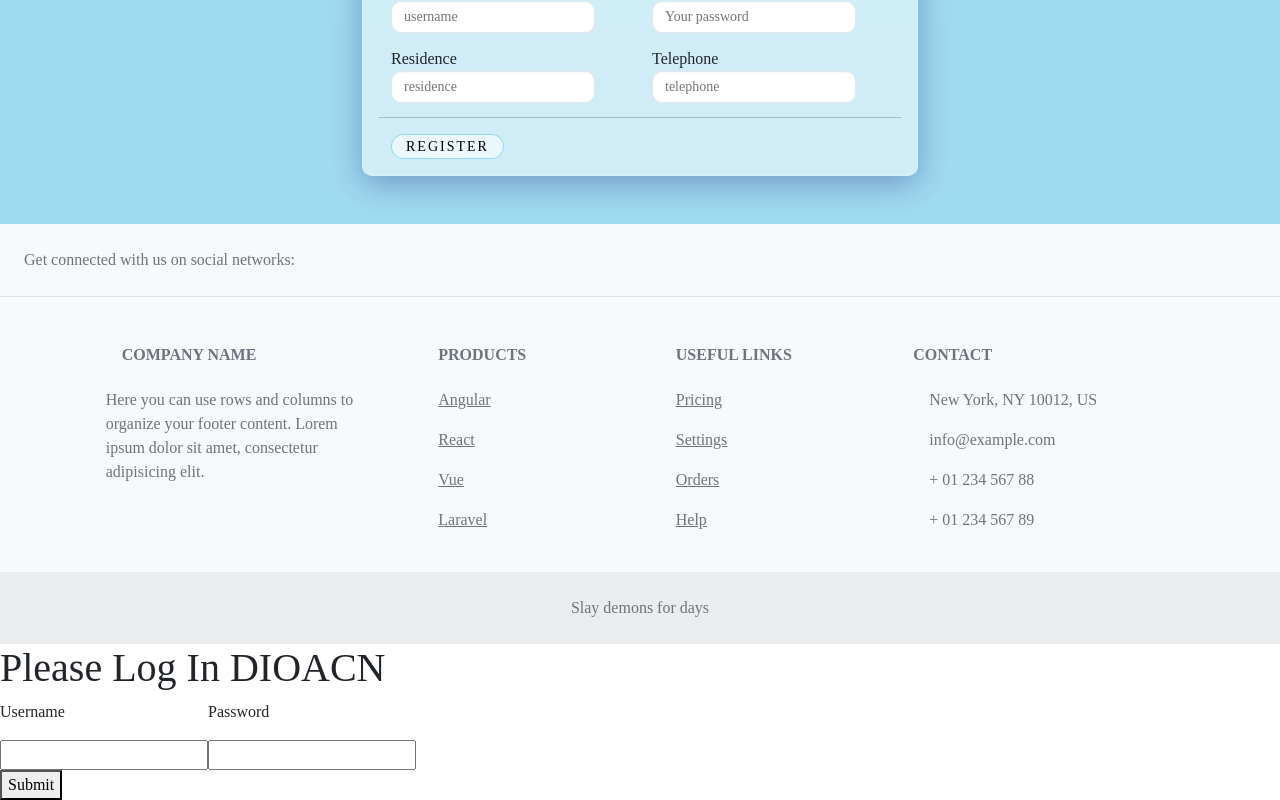
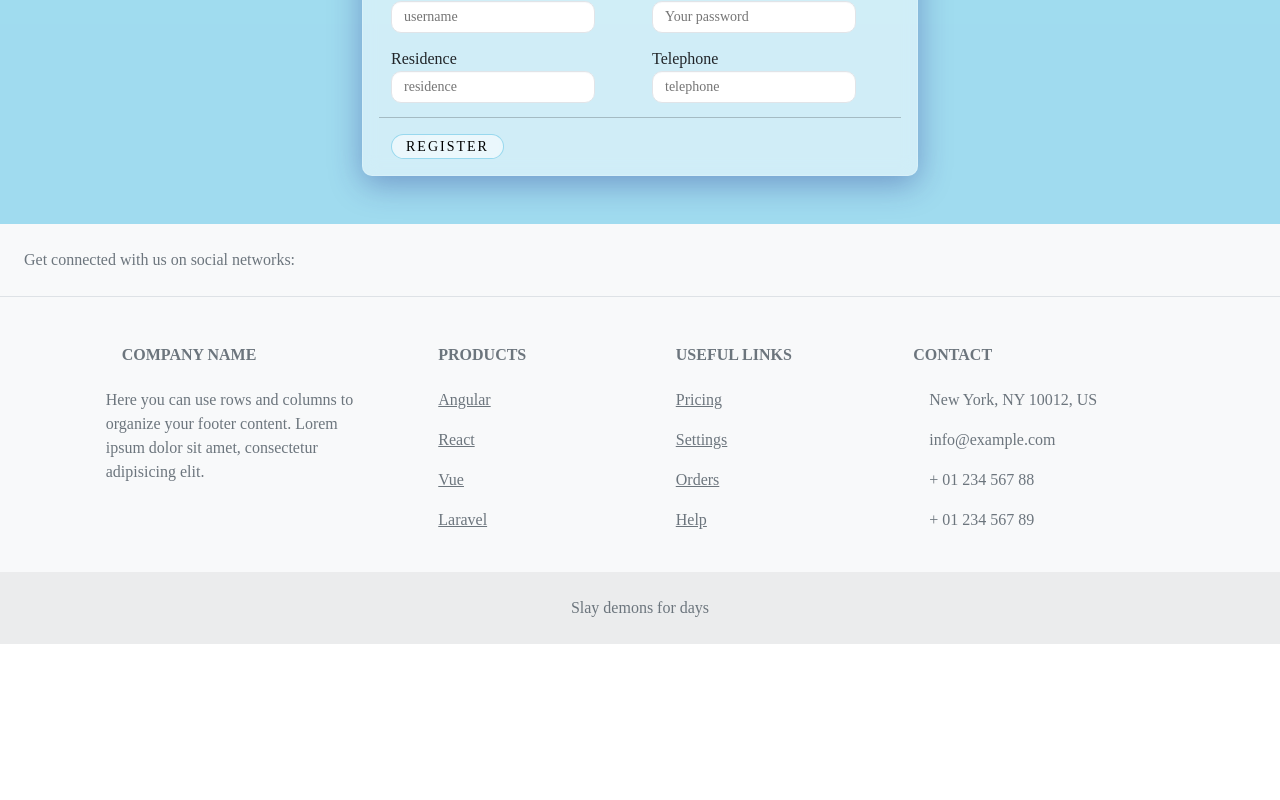
Before and after one commit to ireneburri/AnimalHouse, a React (Create React App) app in the folder front/: page /login in a window 1280 px wide. Shown: the part 485-1285 px from the top of the page. After the commit the page ends 1129 px from the top, so only its background shows below. Built offline with nearby package versions, Linux system fonts and the light colour scheme; a web font is replaced by a local one.

Commit message:
completata pagina di checkout

```diff
--- a/front/src/components/Card/locationCard.jsx
+++ b/front/src/components/Card/locationCard.jsx
@@ -41,7 +41,16 @@ function LocationCard(props) {
                             <Modal.Header closeButton>
                                 <Modal.Title> {props.name} </Modal.Title>
                             </Modal.Header>
-                            <Modal.Body> {props.services} </Modal.Body>
+                            <Modal.Body>
+                                <ul>
+                                    {props.disponibility.map(ser => (
+                                        <li key={ser.service}> {ser.service} </li>
+                                    ))}
+                                </ul>
+
+
+
+                            </Modal.Body>
                             <Modal.Footer>
                                 {props.tel} - {props.address}
                             </Modal.Footer>
--- a/front/src/components/Cart/checkout.jsx
+++ b/front/src/components/Cart/checkout.jsx
@@ -38,8 +38,6 @@ const Mytd = styled.td`
     padding: none;
 }
 `
-
-
 function Checkout(props) {
 
     const id = props.id
--- a/front/src/components/Locations/locations.jsx
+++ b/front/src/components/Locations/locations.jsx
@@ -40,7 +40,7 @@ function Locations() {
                             description={location.description}
                             address={location.address}
                             tel={location.tel}
-                            services = {location.services}
+                            disponibility = {location.disponibility}
                         />
                     ))}
                 </LocationContainer>
--- a/front/src/components/Login/login.jsx
+++ b/front/src/components/Login/login.jsx
@@ -1,5 +1,5 @@
 import React, { useState } from 'react';
-import { useLocation, useNavigate, Navigate } from 'react-router-dom';
+import { useLocation, useNavigate } from 'react-router-dom';
 import axios from 'axios';
 import styled from 'styled-components';
 
@@ -66,9 +66,6 @@ const Button = styled.button`
         background-color: rgba(97, 196, 229, 0.6);
     }
 `
-
-
-
 function Login() {
     const navigate = useNavigate();
     const location = useLocation();
@@ -132,8 +129,20 @@ function Login() {
             tel: credRegistration.telephone,
             residence: credRegistration.residence
         }).then(res => {
-            console.log(res)
-        })
+            console.log(res);
+                localStorage.setItem("username", credRegistration.username)
+
+                //permette di tornare nella pagina che ti ha reindireizzato alla pagina di login
+                if (location.state?.from) {
+                    navigate('/login')
+                }
+                else {
+                    navigate('/account')
+                }
+                window.location.reload(false);
+            }, (err) => {
+                setError('Invalid Username or Password')
+            });
     }
 
 
@@ -166,37 +175,37 @@ function Login() {
                 <div className="form-group col-md-6" style={{ marginBottom: '14px' }}>
                     <label htmlFor="name">Name</label>
                     <div className="input-group">
-                        <Input type="text" id="name" placeholder="name" onChange={e => setnameReg(e.target.value)}/>
+                        <Input required type="text" id="name" placeholder="name" onChange={e => setnameReg(e.target.value)}/>
                     </div>
                 </div>
                 <div className="form-group col-md-6">
                     <label htmlFor="surname">Surname</label>
                     <div className="input-group">
-                        <Input type="text" id="surname" placeholder="surname" onChange={e => setsurnameReg(e.target.value)}/>
+                        <Input required type="text" id="surname" placeholder="surname" onChange={e => setsurnameReg(e.target.value)}/>
                     </div>
                 </div>
                 <div className="form-group col-md-6" style={{ marginBottom: '14px' }}>
                     <label htmlFor="username">username</label>
                     <div className="input-group">
-                        <Input type="text" id="username" placeholder="username" onChange={e => setusernameReg(e.target.value)}/>
+                        <Input required type="text" id="username" placeholder="username" onChange={e => setusernameReg(e.target.value)}/>
                     </div>
                 </div>
                 <div className="form-group col-md-6">
                     <label htmlFor="password">Password</label>
                     <div className="input-group">
-                        <Input type="password" pattern=".{8,}" id="password" placeholder="Your password" onChange={e => setpasswordReg(e.target.value)}/>
+                        <Input required type="password" pattern=".{8,}" id="password" placeholder="Your password" onChange={e => setpasswordReg(e.target.value)}/>
                     </div>
                 </div>
                 <div className="form-group col-md-6" style={{ marginBottom: '14px' }}>
                     <label htmlFor="residence">Residence</label>
                     <div className="input-group">
-                        <Input type="text" id="residence" placeholder="residence" onChange={e => setresidenceReg(e.target.value)}/>
+                        <Input required type="text" id="residence" placeholder="residence" onChange={e => setresidenceReg(e.target.value)}/>
                     </div>
                 </div>
                 <div className="form-group col-md-6">
                     <label htmlFor="telephone">Telephone</label>
                     <div className="input-group">
-                        <Input type="text" id="telehone" placeholder="telephone" onChange={e => settelephoneReg(e.target.value)}/>
+                        <Input required type="text" id="telehone" placeholder="telephone" onChange={e => settelephoneReg(e.target.value)}/>
                     </div>
                 </div>
                 <hr />
--- a/front/src/pages/Login.jsx
+++ b/front/src/pages/Login.jsx
@@ -1,87 +1,15 @@
-import React, { useState, useEffect } from 'react';
+import React from 'react';
 import Navbar from '../components/Navbar/navbar';
-import axios from 'axios';
-import { useLocation, useNavigate, Navigate } from 'react-router-dom';
-import ProfilePage from './ProfilePage';
 import LoginForm from '../components/Login/login';
 import Footer from '../components/Footer/footer';
 
 export default function Login() {
-    const navigate = useNavigate();
-    const location = useLocation();
 
-    const [username, setUserName] = useState();
-    const [password, setPassword] = useState();
-    const [user, setUser] = useState()
-    const [error, setError] = useState();
-
-    const cred = {
-        username: username,
-        password: password
-    };
-
-    useEffect(() => {
-        const loggedInUser = localStorage.getItem("token");
-        if (loggedInUser) {
-            const foundUser = loggedInUser;
-            setUser(foundUser);
-            console.log(foundUser);
-        }
-    }, []);
-
-    async function handleSubmit(e) {
-        e.preventDefault();
-        axios.post('https://site212224.tw.cs.unibo.it/auth/login/user', {
-            username: cred.username,
-            password: cred.password
-        })
-            .then((res) => {
-                console.log(res);
-                localStorage.setItem("username", cred.username)
-                localStorage.setItem("token", res.data.authority)
-
-
-                //permette di tornare nella pagina che ti ha reindireizzato alla pagina di login
-                if (location.state?.from) {
-                    navigate(location.state.from)
-                }
-                else {
-                    navigate('/account')
-                }
-            }, (err) => {
-                setError('Invalid Username or Password')
-            });
-    }
-
-    // se c'è uno user verrà mostrato il profilo
-    if (user) {
-        return <div>
-            < ProfilePage />
-        </div>;
-    }
-
-    // altrimenti viene mostrata la pagian di login
     return (
         <div>
             <Navbar />
             <LoginForm />
             <Footer />
-
-                <h1>Please Log In DIOACN</h1>
-                <form onSubmit={handleSubmit}>
-                    <label>
-                        <p>Username</p>
-                        <input type="text" onChange={e => setUserName(e.target.value)} />
-                    </label>
-                    <label>
-                        <p>Password</p>
-                        <input type="password" onChange={e => setPassword(e.target.value)} />
-                    </label>
-                    <div>
-                        <button type="submit">Submit</button>
-                    </div>
-                </form>
-                {error?<div>{error}</div>:null}
-            </div>
+        </div>
     )
 }
--- a/front/src/pages/SingleService.jsx
+++ b/front/src/pages/SingleService.jsx
@@ -130,7 +130,7 @@ function SingleService() {
                     <Price> Price: €{datas.price} </Price>
 
                     <LocationContainer>
-                        <select class="form-select" aria-label="Default select example">
+                        <select className="form-select" aria-label="Default select example">
                             {locations.map(loc => (
                                 <option value={loc} key={loc}>{loc}</option>
                             ))};
--- a/front/src/pages/Thanks.jsx
+++ b/front/src/pages/Thanks.jsx
@@ -10,12 +10,13 @@ function Thanks() {
     const getCurrentCart = window.localStorage.getItem('cart');
     const username = window.localStorage.getItem('username');
     const currentCart = JSON.parse(getCurrentCart);
+    const [nothing, setNothing] = useState(null)
     var vipItem = false
 
     useEffect(() => {
         if (!currentCart) {
-            return (
-                console.log('nulla da vedere')
+            return(
+            setNothing('Nothing to see')
             )
         }
 
@@ -57,7 +58,7 @@ function Thanks() {
     return (
         <div>
             <Navbar />
-            Thanks for shopping with us
+            {nothing?<div>{nothing}</div>:'Thanks for shopping with us'}
             <Footer />
         </div>
     );
```
